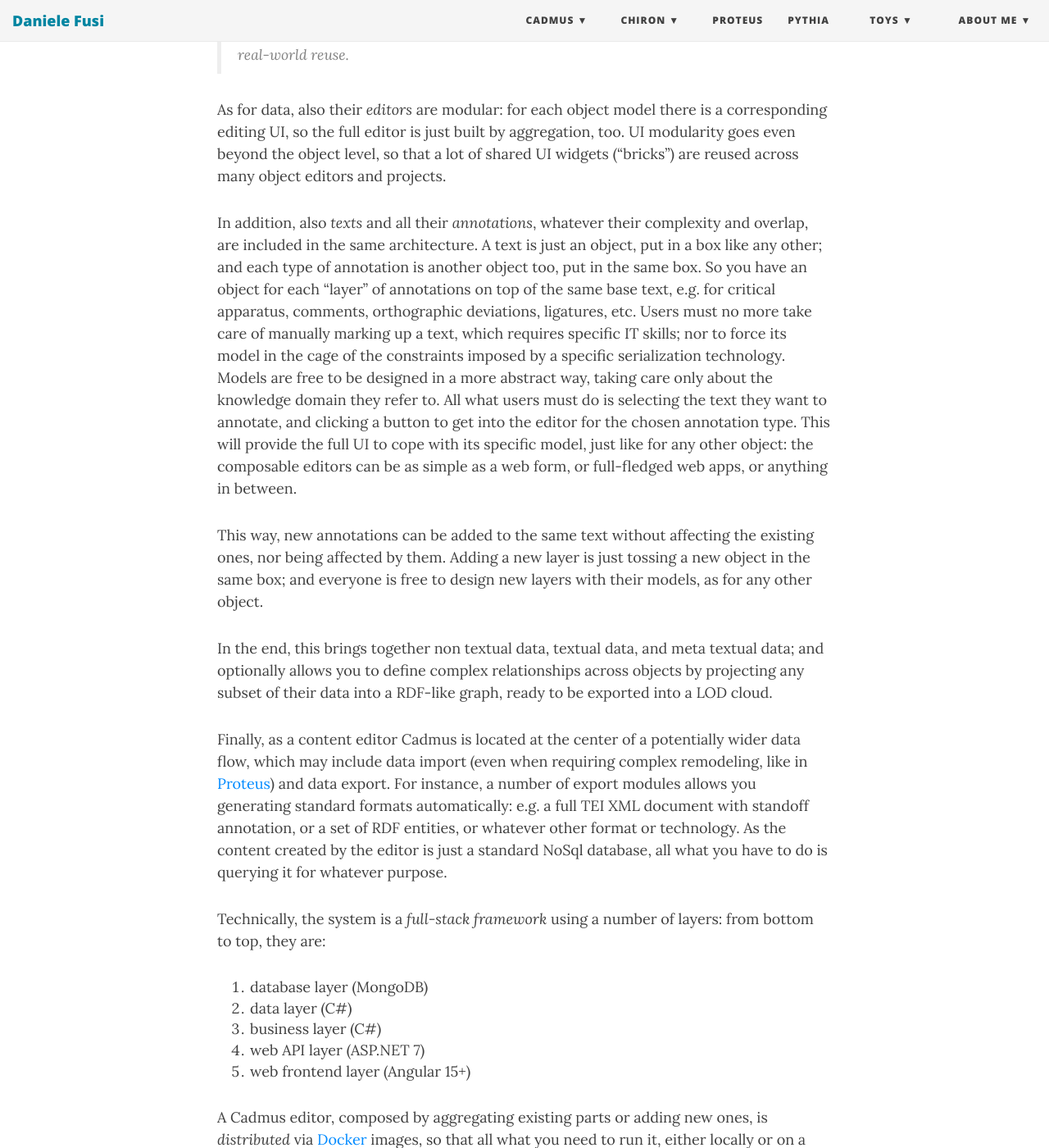
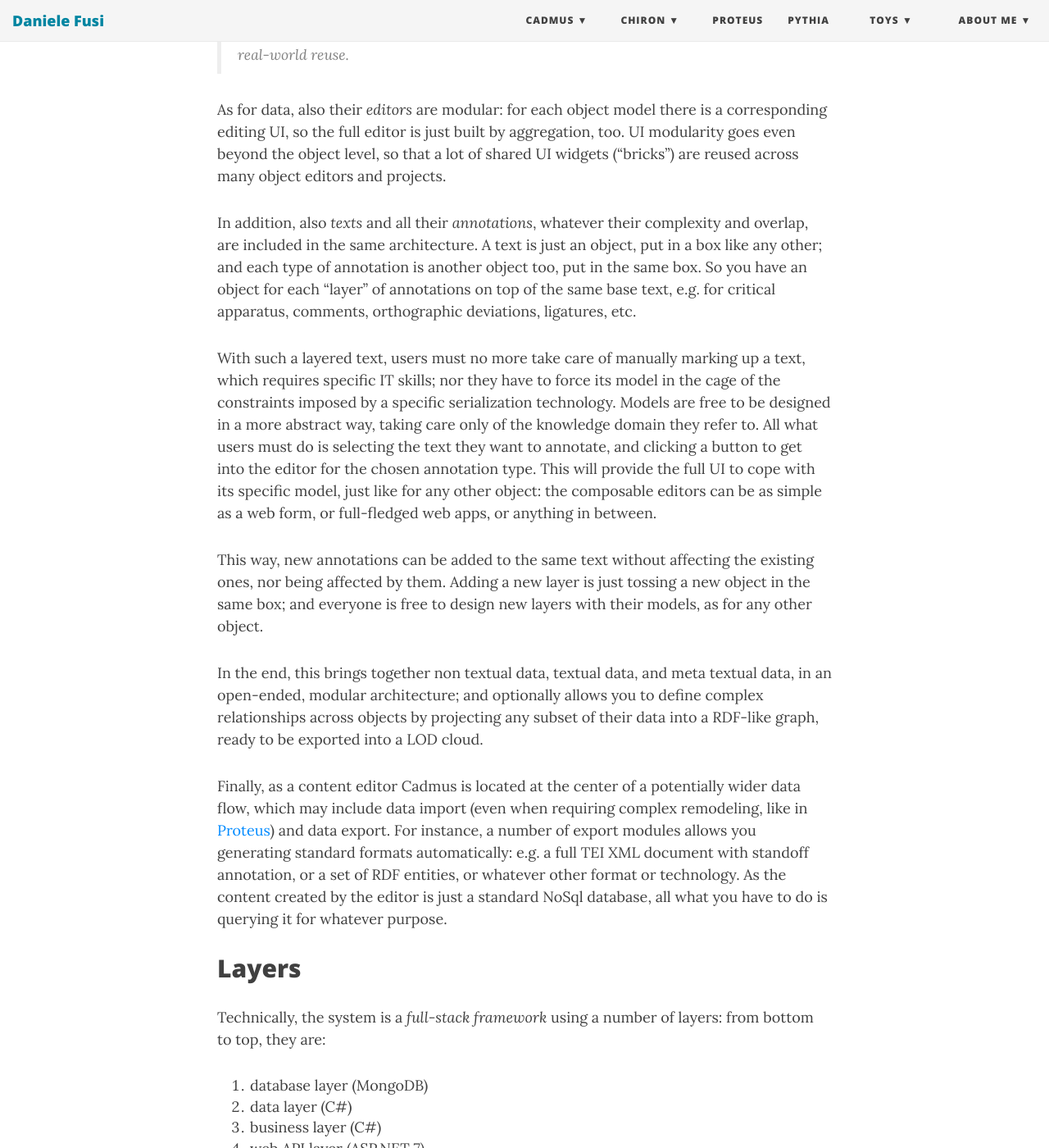
Before and after one commit to Myrmex/overview, a Jekyll site: the page built from cadmus.md, in a window 1280 px wide and 1400 px high, scrolled down 2020 px. Shown: the whole window at 82% size. Built offline with Jekyll 4.4.1, drawn with Linux system fonts in a browser that asks for light colours; nearby versions of some CDN libraries.

Commit message:
Update cadmus.md

```diff
--- a/cadmus.md
+++ b/cadmus.md
@@ -40,13 +40,17 @@ Every object has its own data model, designed to be independent and reusable. So
 
 As for data, also their _editors_ are modular: for each object model there is a corresponding editing UI, so the full editor is just built by aggregation, too. UI modularity goes even beyond the object level, so that a lot of shared UI widgets ("bricks") are reused across many object editors and projects.
 
-In addition, also _texts_ and all their _annotations_, whatever their complexity and overlap, are included in the same architecture. A text is just an object, put in a box like any other; and each type of annotation is another object too, put in the same box. So you have an object for each "layer" of annotations on top of the same base text, e.g. for critical apparatus, comments, orthographic deviations, ligatures, etc. Users must no more take care of manually marking up a text, which requires specific IT skills; nor to force its model in the cage of the constraints imposed by a specific serialization technology. Models are free to be designed in a more abstract way, taking care only about the knowledge domain they refer to. All what users must do is selecting the text they want to annotate, and clicking a button to get into the editor for the chosen annotation type. This will provide the full UI to cope with its specific model, just like for any other object: the composable editors can be as simple as a web form, or full-fledged web apps, or anything in between.
+In addition, also _texts_ and all their _annotations_, whatever their complexity and overlap, are included in the same architecture. A text is just an object, put in a box like any other; and each type of annotation is another object too, put in the same box. So you have an object for each "layer" of annotations on top of the same base text, e.g. for critical apparatus, comments, orthographic deviations, ligatures, etc.
+
+With such a layered text, users must no more take care of manually marking up a text, which requires specific IT skills; nor they have to force its model in the cage of the constraints imposed by a specific serialization technology. Models are free to be designed in a more abstract way, taking care only of the knowledge domain they refer to. All what users must do is selecting the text they want to annotate, and clicking a button to get into the editor for the chosen annotation type. This will provide the full UI to cope with its specific model, just like for any other object: the composable editors can be as simple as a web form, or full-fledged web apps, or anything in between.
 
 This way, new annotations can be added to the same text without affecting the existing ones, nor being affected by them. Adding a new layer is just tossing a new object in the same box; and everyone is free to design new layers with their models, as for any other object.
 
-In the end, this brings together non textual data, textual data, and meta textual data; and optionally allows you to define complex relationships across objects by projecting any subset of their data into a RDF-like graph, ready to be exported into a LOD cloud.
+In the end, this brings together non textual data, textual data, and meta textual data, in an open-ended, modular architecture; and optionally allows you to define complex relationships across objects by projecting any subset of their data into a RDF-like graph, ready to be exported into a LOD cloud.
 
 Finally, as a content editor Cadmus is located at the center of a potentially wider data flow, which may include data import (even when requiring complex remodeling, like in [Proteus](proteus.md)) and data export. For instance, a number of export modules allows you generating standard formats automatically: e.g. a full TEI XML document with standoff annotation, or a set of RDF entities, or whatever other format or technology. As the content created by the editor is just a standard NoSql database, all what you have to do is querying it for whatever purpose.
+
+## Layers
 
 Technically, the system is a _full-stack framework_ using a number of layers: from bottom to top, they are:
 
```
